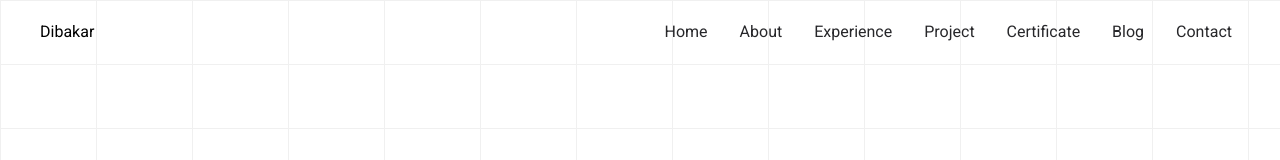
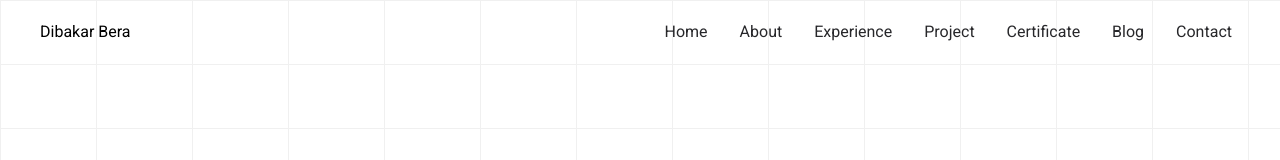
Before and after one commit to dibakarbera01/dibakarbera, a Next.js app: page / in a window 1280 px wide. Shown: the top 160 px of the page. Built offline with nearby package versions, Linux system fonts and the light colour scheme.

Commit message:
error fix

```diff
--- a/components/navbar.jsx
+++ b/components/navbar.jsx
@@ -25,7 +25,7 @@ export default function Navbar() {
           <div className="flex items-center">
             <div className="flex">
               <a href="/" className="text-black">
-                Dibakar
+                Dibakar Bera
               </a>
             </div>
           </div>
```
